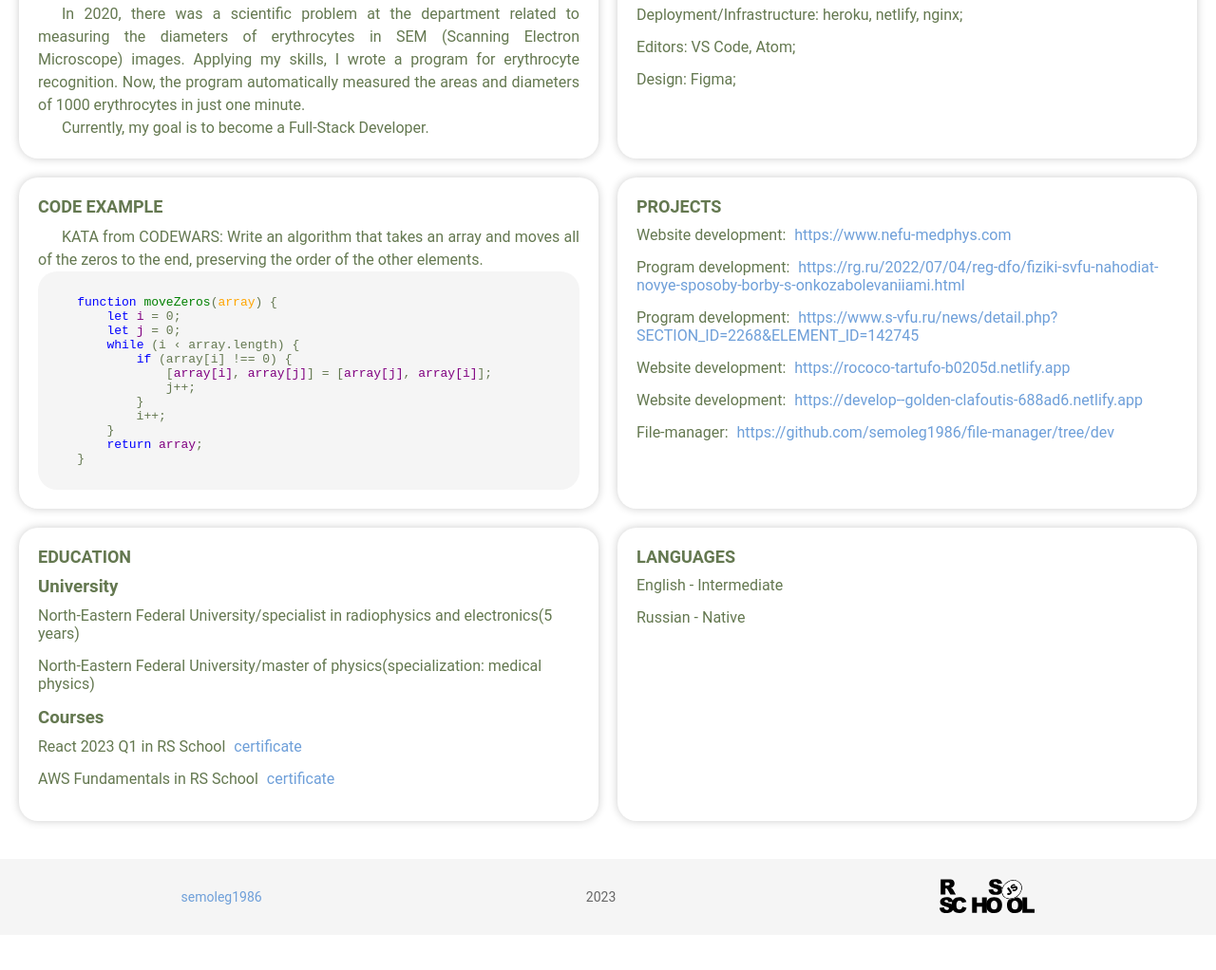
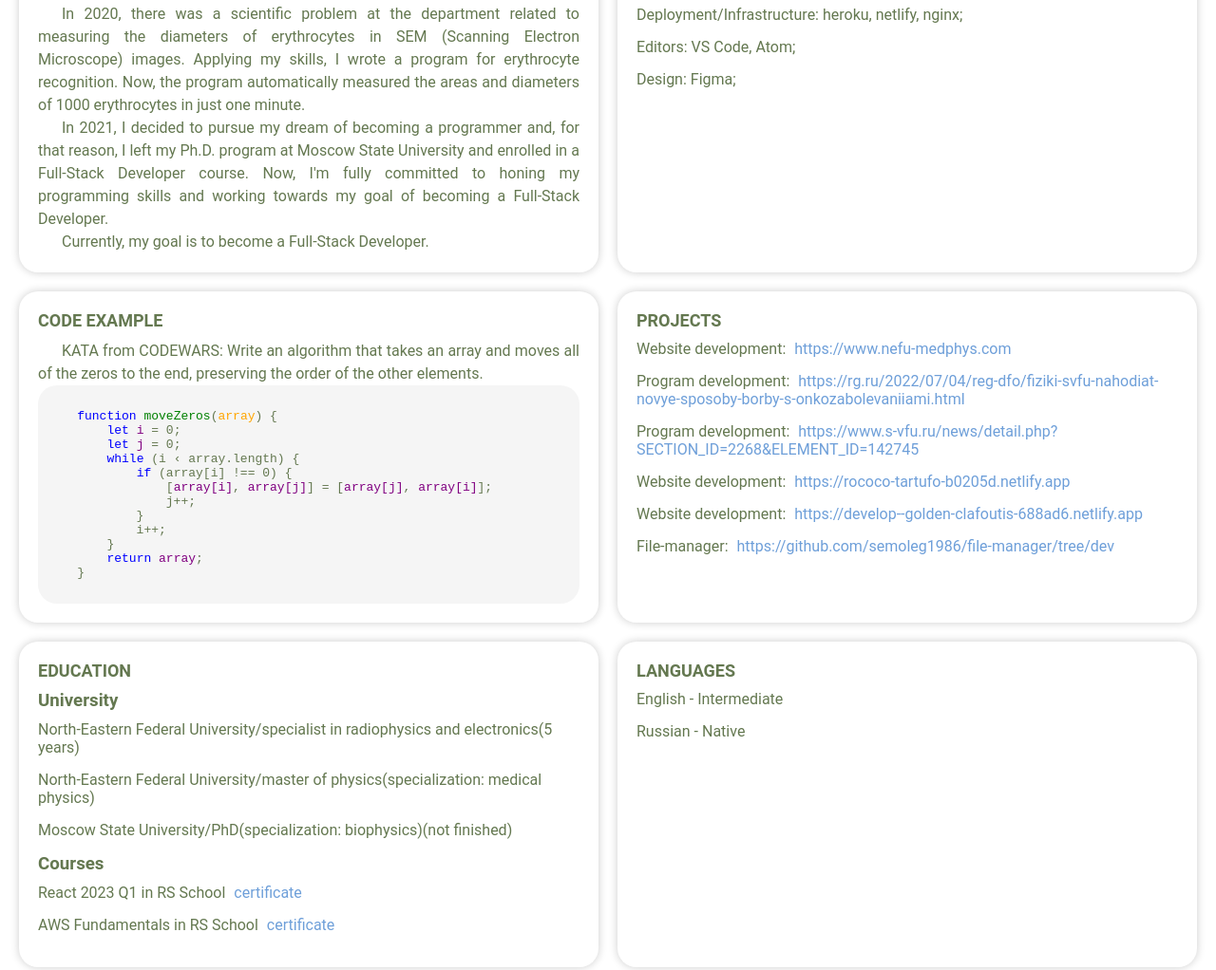
Before and after one commit to semoleg1986/rsschool-cv, a plain HTML site: page index.html in a window 1280 px wide. Shown: the part 712-1734 px from the top of the page at 95% size. Before the commit the page ends 1697 px from the top, so only its background shows below. Drawn offline with Linux system fonts and the light colour scheme.

Commit message:
Update index.html

```diff
--- a/index.html
+++ b/index.html
@@ -74,6 +74,7 @@
                     <p>Programming is a part of my life; it inspires and motivates me. In 2016, I started learning the Python programming language. It wasn't my first encounter with a programming language (I had previous experience with Pascal and C++), but this time it immersed me in the world of code, functions, and modules. Since then, I have been passionate about programming as a hobby.</p>
                     <p>In 2019, while pursuing my master's degree, I was assigned a project to create a corpus of the English language related to nuclear physics. Coincidentally, that was the time when I was fascinated with NLTK (Natural Language Toolkit). I developed software using Natural Language Processing (NLP) techniques and implemented it using the Python programming language.</p>
                     <p>In 2020, there was a scientific problem at the department related to measuring the diameters of erythrocytes in SEM (Scanning Electron Microscope) images. Applying my skills, I wrote a program for erythrocyte recognition. Now, the program automatically measured the areas and diameters of 1000 erythrocytes in just one minute.</p>
+                    <p>In 2021, I decided to pursue my dream of becoming a programmer and, for that reason, I left my Ph.D. program at Moscow State University and enrolled in a Full-Stack Developer course. Now, I'm fully committed to honing my programming skills and working towards my goal of becoming a Full-Stack Developer.</p>
                     <p>Currently, my goal is to become a Full-Stack Developer.</p>
                 </section>
                 <section class="skills-section" id="skills">
@@ -139,6 +140,7 @@
                         <ul class="education-list">
                             <li>North-Eastern Federal University/specialist in radiophysics and electronics(5 years)</li>
                             <li>North-Eastern Federal University/master of physics(specialization: medical physics)</li>
+                            <li>Moscow State University/PhD(specialization: biophysics)(not finished)</li>
                         </ul>
                     </article>
                     <article class="course-article">
```
